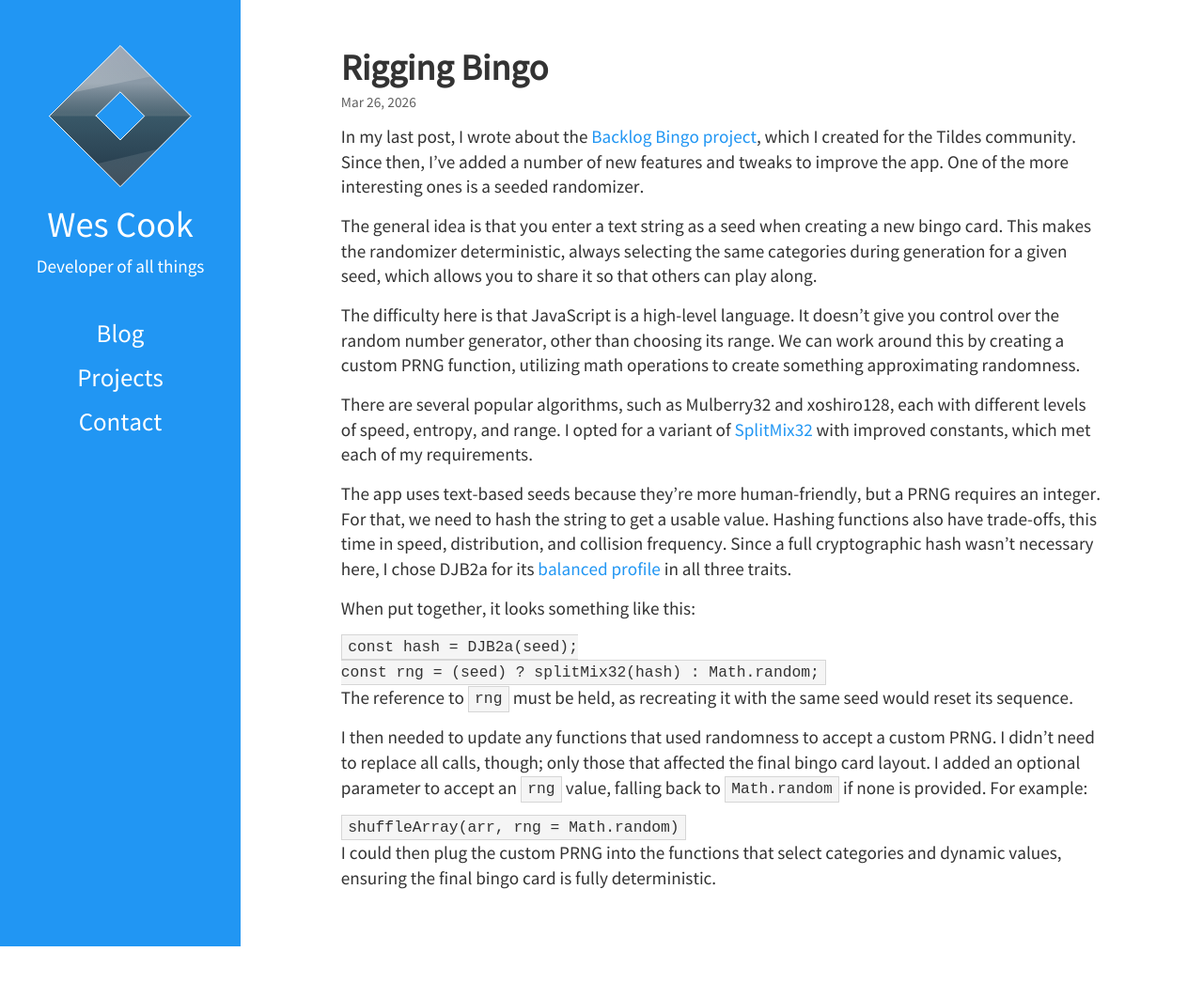
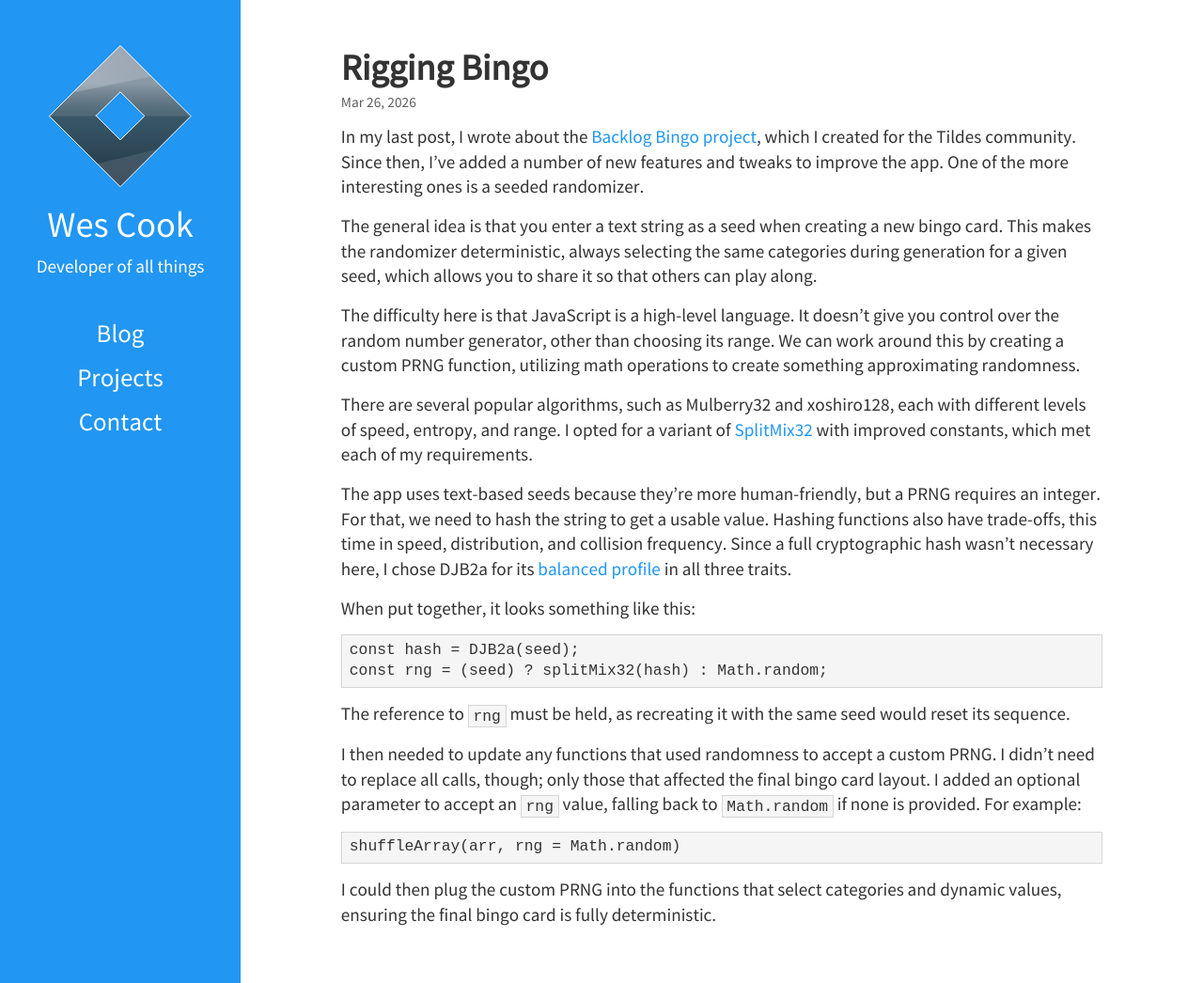
Before and after one commit to WesCook/wescook.github.io, a Jekyll site: the page built from blog/_posts/2026-03-26-rigging-bingo.md, in a window 1280 px wide. Shown: the whole page at 94% size. Built offline with Jekyll 4.4.1, drawn with Linux system fonts in a browser that asks for light colours; before the commit the page ends 1007 px from its top, so only the background shows below that.

Commit message:
Improving code block CSS

```diff
--- a/_sass/components/decoration.scss
+++ b/_sass/components/decoration.scss
@@ -11,12 +11,27 @@ blockquote {
 }
 
 // Code tags
-code {
-	white-space: pre;
-	background-color: oklch(from var(--background-color) calc(l - 0.03) c h); // Darken background by 3%
+// Code: Shared styles
+code:not(pre.highlight code),
+pre.highlight {
+	background-color: oklch(from var(--background-color) calc(l - 0.03) c h);  // Darken background by 3%
 	border: 1px solid var(--border-color);
-	padding: 0.2rem 0.4rem;
 	font-size: 0.85em;
+}
+
+// Code: Inline only
+code:not(pre code) {
+	padding: 0.1rem 0.3rem;
+}
+
+// Code: Block-level only
+pre.highlight {
+	overflow-x: auto;
+	padding: 0.3rem 0.5rem;
+	margin-bottom: 0.9rem;
+	// Hack needed to create horizontal scrollbars on code blocks instead of page
+	width: 0;
+	min-width: 100%;
 }
 
 // Horizontal Rule
```
